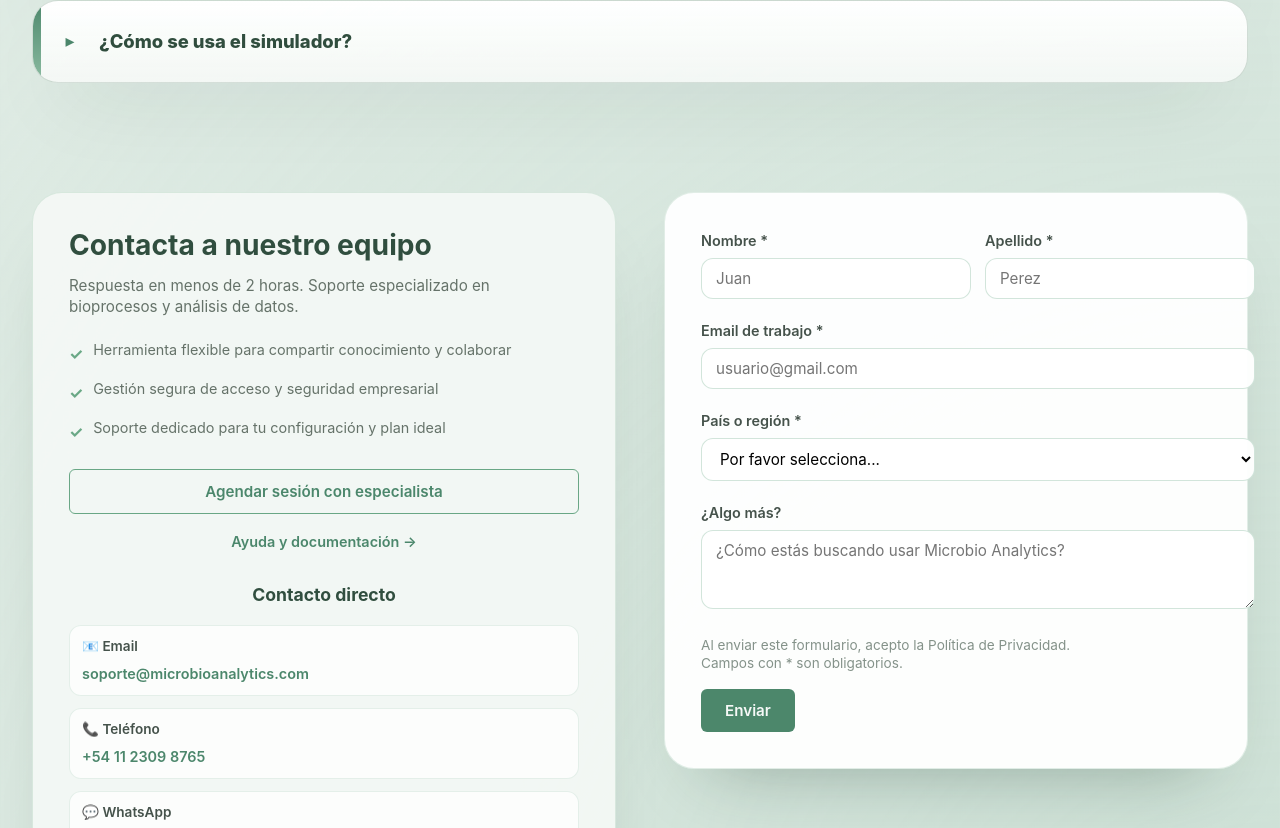
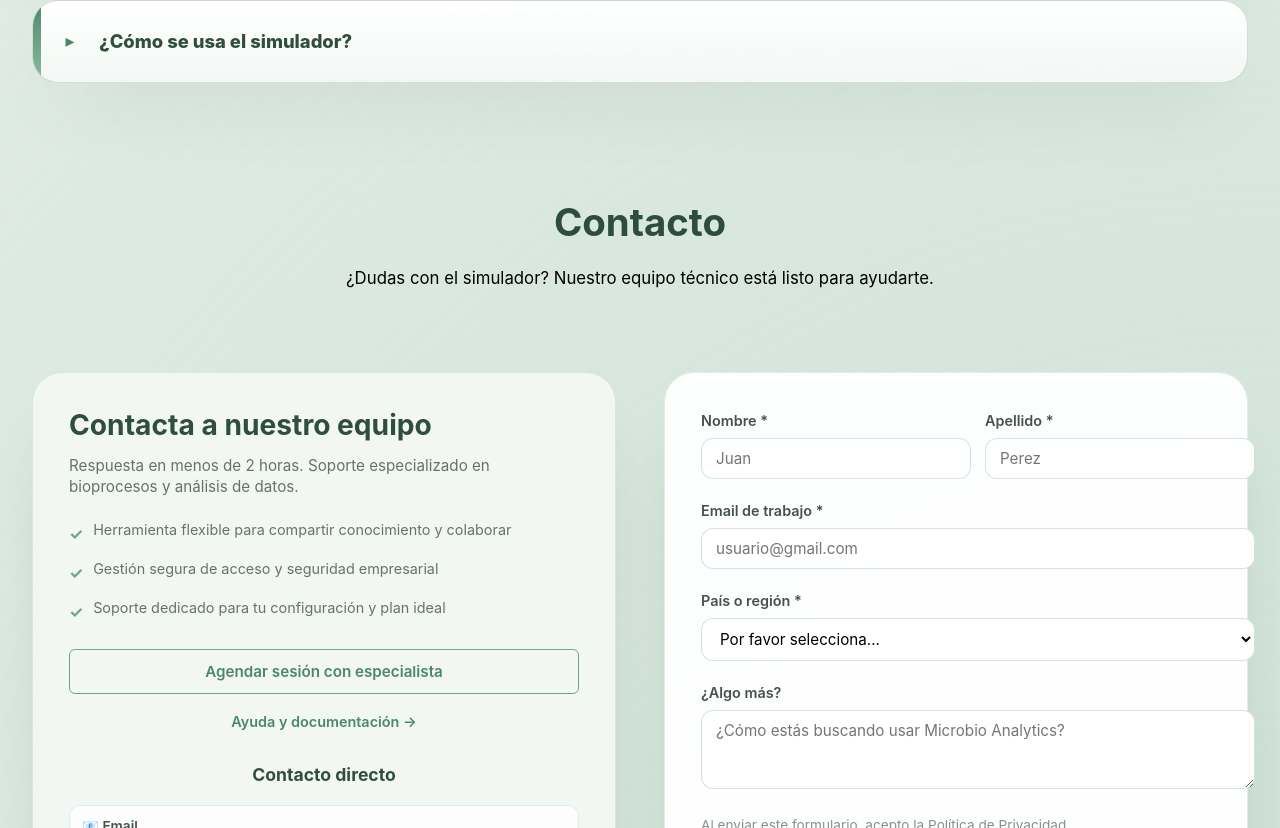
Before and after one commit to Ignacio-dev0/TPfinalAN, a React (Vite) app: page / in a window 1280 px wide. Shown: the part 4332-5160 px from the top of the page. Built offline with nearby package versions, Linux system fonts and the light colour scheme.

Commit message:
actualizo div section heading en contactSection

```diff
--- a/src/App.css
+++ b/src/App.css
@@ -17,6 +17,20 @@
   --radius-md: 20px;
   --radius-sm: 12px;
   --max-content: 1400px;
+}
+
+html {
+  scroll-behavior: smooth;
+  scroll-padding-top: 80px;
+}
+
+/* Opcional: Estilos para indicar la sección activa */
+.navigation a.active {
+  color: var(--mint-600);
+}
+
+.navigation a.active::after {
+  transform: scaleX(1);
 }
 
 /* Scroll reveal base styles */
@@ -883,15 +897,35 @@ main > section {
   box-shadow: 0 48px 120px -50px rgba(20, 50, 35, 0.48);
 }
 
-/* Contact Section Styles - Compact design */
+/* Contact Section Styles - Updated for section-heading */
 .contact {
   max-width: var(--max-content);
   margin: 0 auto;
+  display: flex;
+  flex-direction: column;
+  gap: clamp(24px, 4vw, 40px);
+}
+
+.contact-grid {
   display: grid;
   grid-template-columns: minmax(300px, 1fr) minmax(300px, 1fr);
   gap: clamp(32px, 6vw, 48px);
   align-items: start;
 }
+
+/* Section heading específico para contacto */
+.contact .section-heading {
+  max-width: 100%;
+  margin: 0 0 clamp(24px, 4vw, 40px);
+  text-align: center;
+}
+
+.contact .section-heading h2 {
+  margin: 0 0 12px;
+  font-size: clamp(2rem, 3vw, 2.6rem);
+  color: var(--mint-900);
+}
+
 
 /* Left Side - Support Info (Compact) */
 .contact-support {
@@ -1116,7 +1150,7 @@ main > section {
 
 /* Responsive */
 @media (max-width: 768px) {
-  .contact {
+  .contact-grid {
     grid-template-columns: 1fr;
     gap: 24px;
   }
--- a/src/components/ContactSection.jsx
+++ b/src/components/ContactSection.jsx
@@ -1,6 +1,12 @@
 const ContactSection = () => {
   return (
     <section className="contact" id="contacto">
+      <div className="section-heading">
+        <h2>Contacto</h2>
+        <p>¿Dudas con el simulador? Nuestro equipo técnico está listo para ayudarte.</p>
+      </div>
+
+      <div className="contact-grid">
         <div className="contact-support">
           <h2>Contacta a nuestro equipo</h2>
           <p className="support-description">
@@ -117,6 +123,7 @@ const ContactSection = () => {
             </div>
           </form>
         </div>
+      </div>
     </section>
   )
 }
```
Lines whose indentation alone changed are shown as unchanged.
